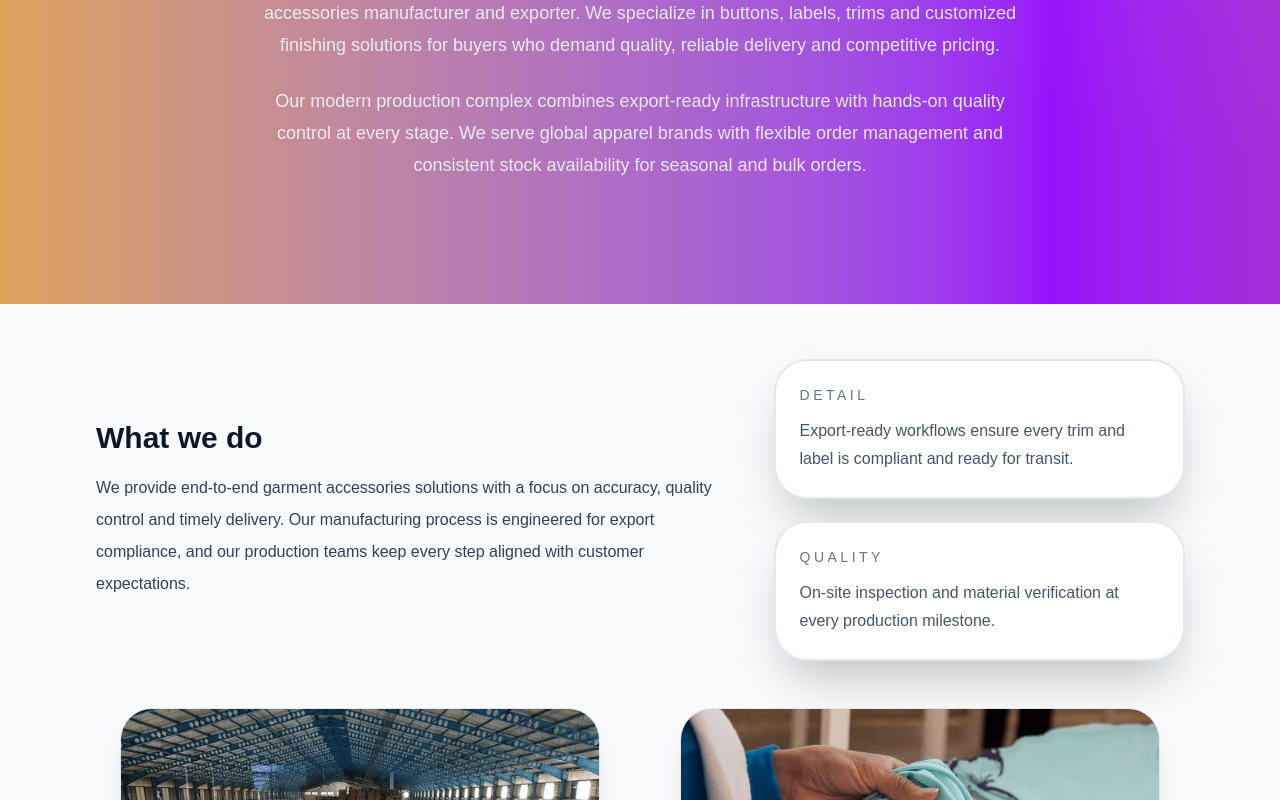
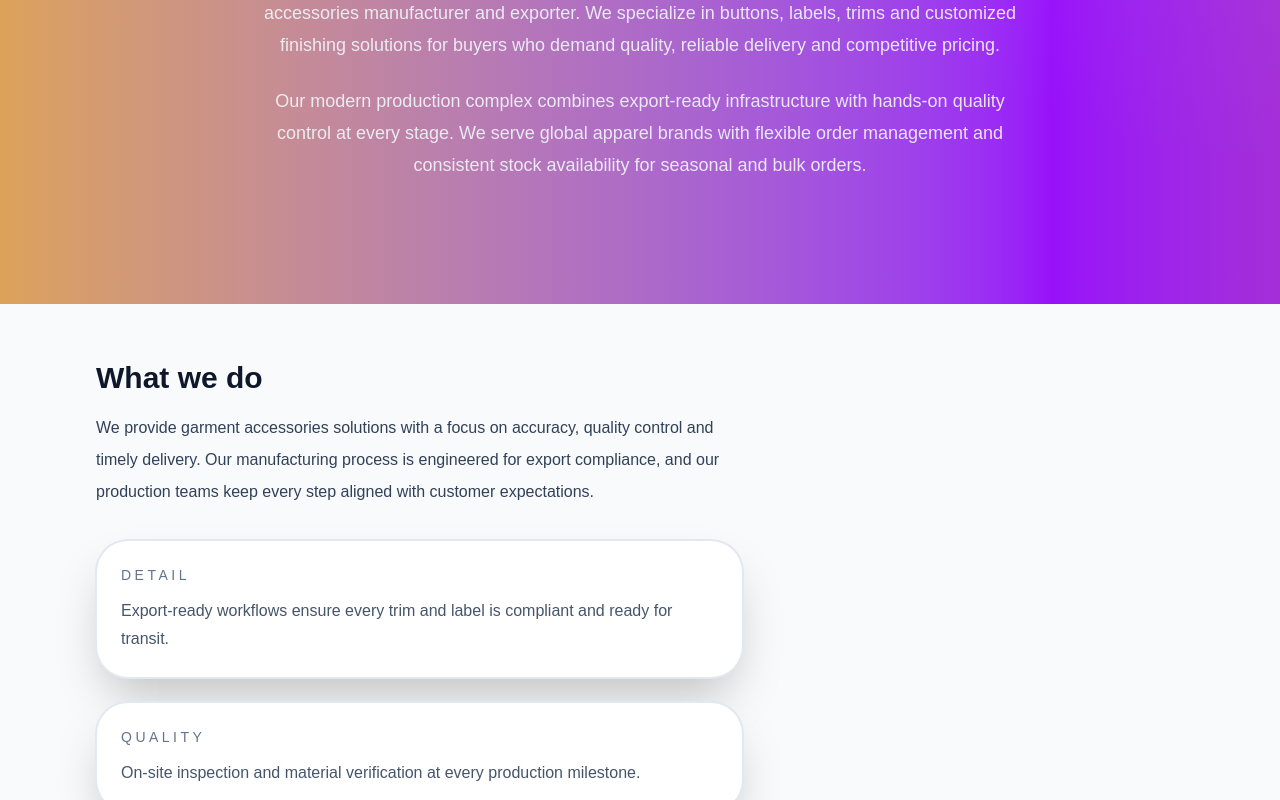
Before and after one commit to esterheizen/esterheizen.github.io, a Next.js app: page /about in a window 1280 px wide. Shown: the part 488-1288 px from the top of the page. Built offline with nearby package versions, Linux system fonts and the light colour scheme.

Commit message:
test commit

```diff
--- a/pages/about.tsx
+++ b/pages/about.tsx
@@ -58,8 +58,12 @@ export default function AboutPage() {
                 <div>
                   <h2 className="text-3xl font-semibold text-slate-900 mb-4">What we do</h2>
                   <p className="text-slate-700 leading-8">
-                    We provide end-to-end garment accessories solutions with a focus on accuracy, quality control and timely delivery. Our manufacturing process is engineered for export compliance, and our production teams keep every step aligned with customer expectations.
+                    We provide garment accessories solutions with a focus on accuracy, quality control and timely delivery. Our manufacturing process is engineered for export compliance, and our production teams keep every step aligned with customer expectations.
                   </p>
+                </div>
+
+                <div>
+
                 </div>
 
                 <div className="space-y-6">
```
